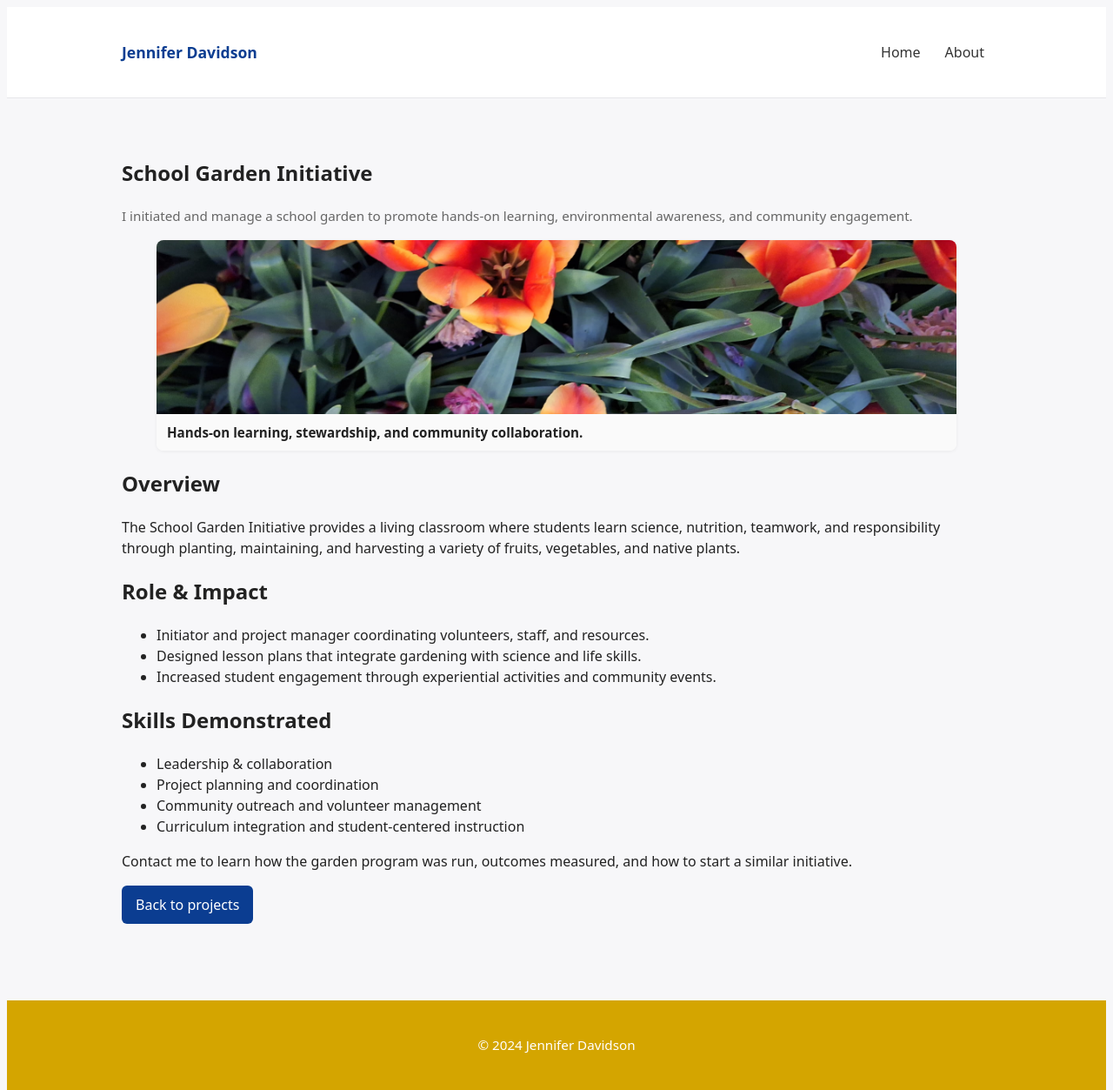
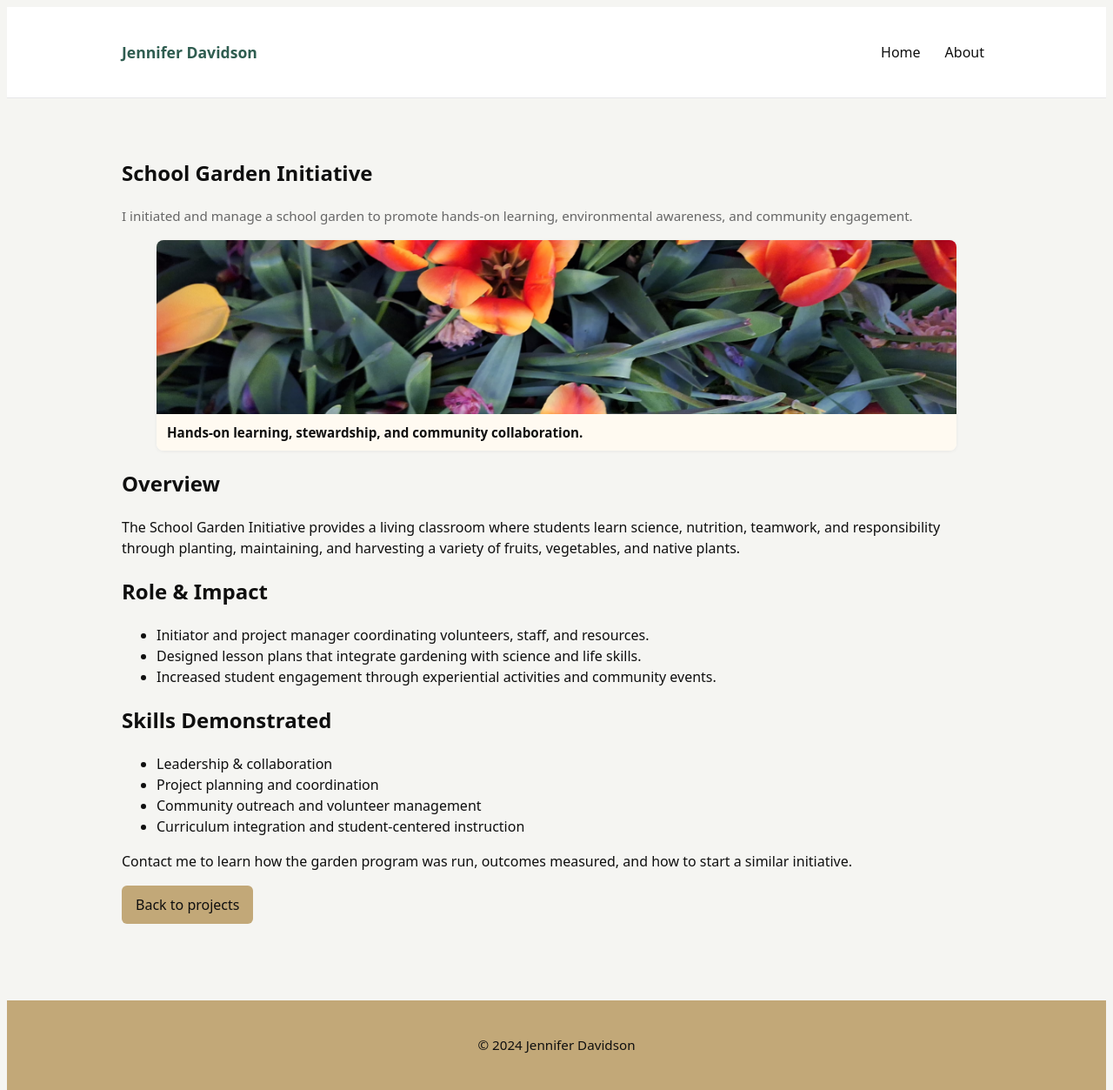
Before and after one commit to jenniferadavidson012/profession-profile-final, a plain HTML site: page project2.html in a window 1280 px wide. Shown: the whole page at 87% size. Drawn offline with Linux system fonts and the light colour scheme.

Commit message:
style(theme): apply ivory/emerald/gold/charcoal palette via CSS variables

```diff
--- a/style.css
+++ b/style.css
@@ -2,10 +2,17 @@
 /* Basic reset and typography */
 *{box-sizing:border-box;margin:0;padding:0}
 html,body{height:100%}
+:root{
+  --bg: #F5F5F2; /* primary background */
+  --text: #0F0F0F; /* primary text */
+  --emerald: #2F5D50; /* deep emerald accent */
+  --gold: #C2A878; /* gold accent */
+  --muted: #666666;
+}
 body{
   font-family:system-ui,-apple-system,"Segoe UI",Roboto,Arial,sans-serif;
-  color:#222;
-  background:#f7f7f9;
+  color:var(--text);
+  background:var(--bg);
   line-height:1.5;
 }
 .container{max-width:1000px;margin:0 auto;padding:24px}
@@ -13,16 +20,16 @@ body{
 /* Header */
 .site-header{background:#ffffff;border-bottom:1px solid #e6e6e9}
 .header-inner{display:flex;align-items:center;justify-content:space-between}
-.brand{font-weight:700;color:#0b3d91;text-decoration:none;font-size:1.1rem}
+.brand{font-weight:700;color:var(--emerald);text-decoration:none;font-size:1.1rem}
 .nav-list{list-style:none;display:flex;gap:12px}
-.nav-list a{color:#333;text-decoration:none;padding:8px;border-radius:6px}
-.nav-list a:hover{background:#f0f0f3}
+.nav-list a{color:var(--text);text-decoration:none;padding:8px;border-radius:6px}
+.nav-list a:hover{background:rgba(47,93,80,0.06)}
 
 /* Hero */
 .hero{padding:48px 0;text-align:left}
 .hero h1{font-size:2rem;margin-bottom:8px}
-.lead{color:#444;margin-bottom:16px}
-.btn{display:inline-block;background:#0b3d91;color:#fff;padding:10px 16px;border-radius:6px;text-decoration:none}
+.lead{color:var(--muted);margin-bottom:16px}
+.btn{display:inline-block;background:var(--gold);color:var(--text);padding:10px 16px;border-radius:6px;text-decoration:none}
 
 /* Projects grid */
 .projects{padding:24px 0}
@@ -33,8 +40,8 @@ body{
 /* Figure and caption */
 .card figure{margin:0}
 .card img{width:100%;height:200px;object-fit:cover;display:block}
-.card figcaption{padding:10px 12px;background:#fafafa;font-weight:600;font-size:0.95rem;color:#222}
-.card p{font-size:0.95rem;color:#444}
+.card figcaption{padding:10px 12px;background:rgba(255,250,240,0.9);font-weight:600;font-size:0.95rem;color:var(--text)}
+.card p{font-size:0.95rem;color:var(--muted)}
 
 /* About page */
 .about{padding:24px 0}
@@ -51,8 +58,8 @@ body{
 .contact{padding:24px 0}
 
 /* Footer */
-.site-footer{background:#d4a500;padding:16px 0;margin-top:24px}
-.site-footer p{color:#fff;text-align:center;font-size:0.95rem;margin:0}
+.site-footer{background:var(--gold);padding:16px 0;margin-top:24px}
+.site-footer p{color:var(--text);text-align:center;font-size:0.95rem;margin:0}
 
 /* Lightbox */
 #lightbox{position:fixed;inset:0;display:none;align-items:center;justify-content:center;background:rgba(0,0,0,0.75);z-index:999}
```
